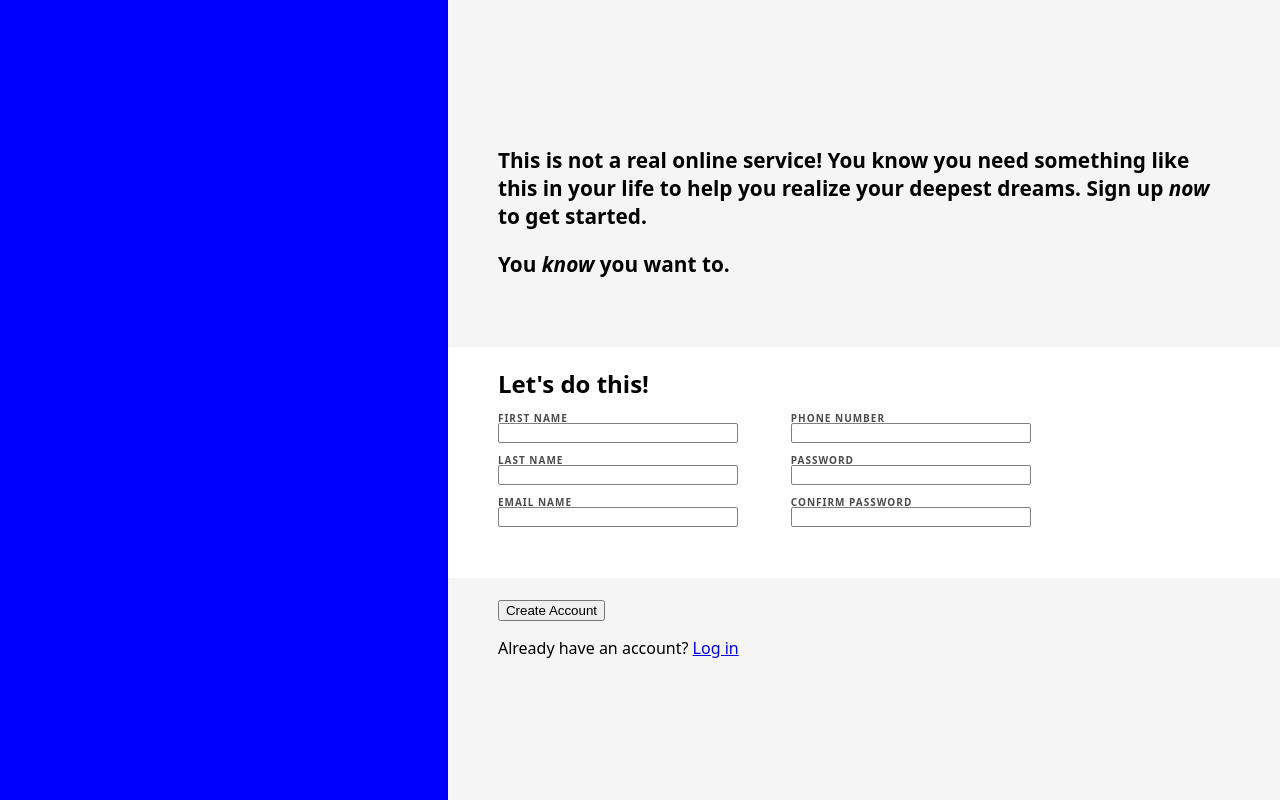
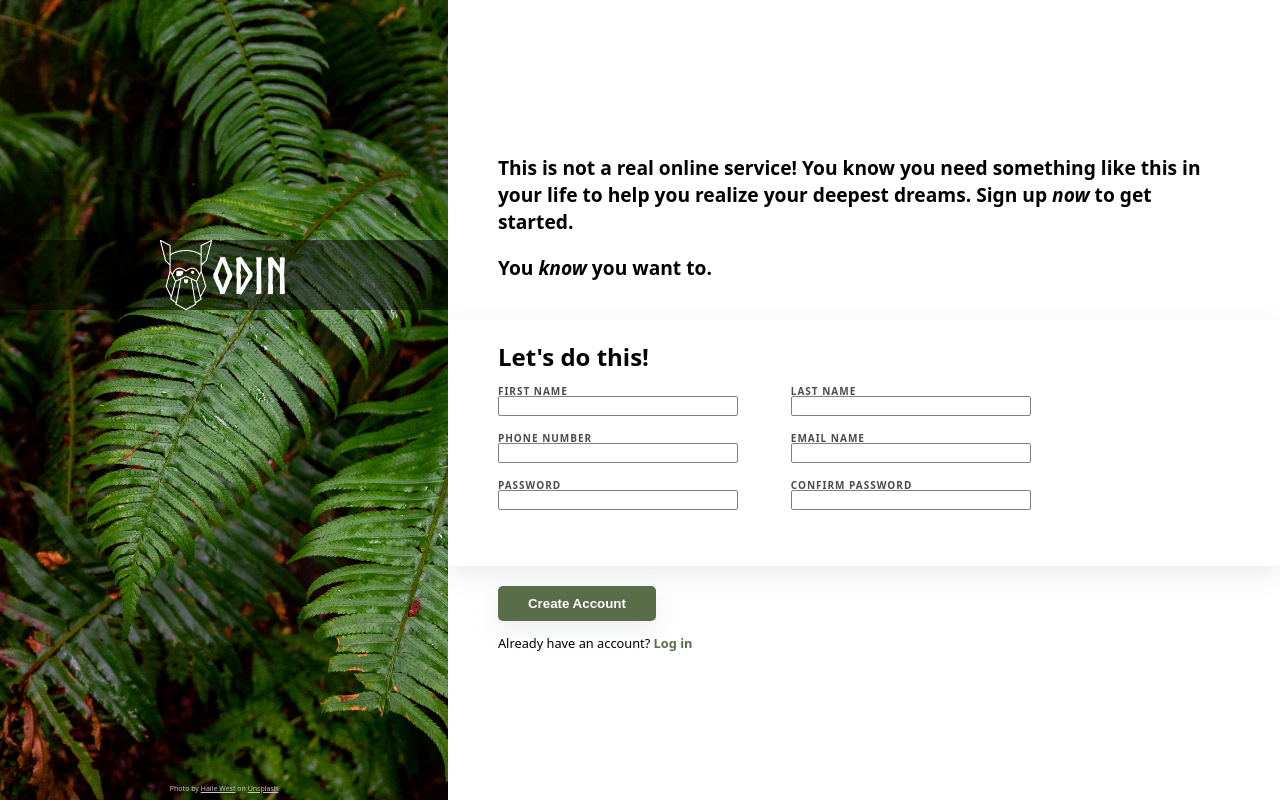
Before and after one commit to sedfarouk/TOP, a plain HTML site: page miniProjects/SignUp-Form/index.html in a window 1280 px wide. Drawn offline with Linux system fonts and the light colour scheme.

Commit message:
finish mvp of project

```diff
--- a/miniProjects/SignUp-Form/index.html
+++ b/miniProjects/SignUp-Form/index.html
@@ -9,12 +9,19 @@
     <script src="./script.js"></script>
 </head>
 <body>
-    <div class="side"></div>
+    <div class="side">
+        <div class="logo">
+            <img src="./images/odin-lined.png" alt="odin-logo">
+            <p>ODIN</p>
+        </div>
+
+        <p id="foot">Photo by <u>Haile West</u> on <u>Unsplash</u></p>
+    </div>
+
     <div class="main">
         <div class="above">
             <p>This is not a real online service! You know you need something like this in your life to help you realize your deepest dreams. Sign up <em>now</em> to get started.</em></p>
             <p>You <em>know</em> you want to.</p>
-            <br>
         </div>
 
         <div class="form-page">
@@ -26,23 +33,23 @@
                         <input type="text" id="fname" name="user_firstname">
                     </li>
                     <li>
+                        <label for="number">PHONE NUMBER</label>
+                        <input type="telephone" id="number" name="user_phone">
+                    </li>
+                    <li>
+                        <label for="password">PASSWORD</label>
+                        <input type="password" id="password" name="user_password">
+                    </li>
+                </ul>
+
+                <ul>
+                    <li>
                         <label for="lname">LAST NAME</label>
                         <input type="text" id="lname" name="user_lastname">
                     </li>
                     <li>
                         <label for="e-mail">EMAIL NAME</label>
                         <input type="email" id="e-mail" name="user_email">
-                    </li>
-                </ul>
-
-                <ul>
-                    <li>
-                        <label for="number">PHONE NUMBER</label>
-                        <input type="telephone" id="number" name="user_phone">
-                    </li>
-                    <li>
-                        <label for="password">PASSWORD</label>
-                        <input type="password" id="password" name="user_password">
                     </li>
                     <li>
                         <label for="confPassword">CONFIRM PASSWORD</label>
--- a/miniProjects/SignUp-Form/style.css
+++ b/miniProjects/SignUp-Form/style.css
@@ -1,3 +1,12 @@
+@font-face{
+    font-family: Norse-Bold;
+    src: url('./fonts/Norse-Bold.otf');
+}
+
+:root{
+    --dusky-green: #596D48;
+}
+
 body{
     min-height: 100vh;
     margin: 0;
@@ -8,13 +17,51 @@ body{
 h2{
     margin: 0;
 }
+
 .side{
-    background-color: blue;
+    background-image: url('./images/bg.jpg');
+    background-repeat:no-repeat;
+    background-size: cover;
     flex-basis: 35%;
+    color: white;
+    font-size: 0.7rem;
+    position: relative;
+    text-align: center;
+}
+
+.logo{
+    width:100%;
+    display: flex;
+    justify-content: center;
+    align-items: center;
+    font-family: Norse-Bold, sans-serif;
+    font-size: 50px;
+    height: 70px;
+    position: absolute;
+    top: 30%;
+    background-color: rgba(0, 0, 0, 0.5);
+}
+
+.logo>img{
+    width:fit-content;
+    height: 100%;
+    object-fit: contain;
+}
+
+.logo p{
+    margin: 0;
+}
+
+#foot{
+    position: absolute;
+    bottom: 0;
+    width: 100%;
+    font-size: 7px;
+    color: rgb(200, 200, 200);
 }
 
 .main{
-    background-color: whitesmoke;
+    background-color: white;
     flex-basis: 65%;
     display: flex;
     flex-direction: column;
@@ -22,7 +69,7 @@ h2{
 }
 
 .above{
-    font-size: 1.3rem;
+    font-size: 1.2rem;
     font-weight: 600;
 }
 
@@ -37,6 +84,7 @@ h2{
     padding-bottom: 20px;
     margin-top: 20px;
     margin-bottom: 20px;
+    box-shadow: rgba(149, 157, 165, 0.2) 0px 8px 24px;
 }
 
 label{
@@ -50,10 +98,15 @@ label{
 
 input{
     width: 80%;
-    margin-bottom: 15px;
+    margin-bottom: 20px;
     font-size: 14px;
     border:1px solid grey;
     border-radius: 2px;
+}
+
+input:focus, input:focus-visible{
+    border-color: blue;
+    outline: none;
 }
 
 input:invalid{
@@ -69,3 +122,31 @@ ul{
 form{
     display: flex;
 }
+
+button{
+    padding: 10px 30px;
+    background-color: var(--dusky-green);
+    border: none;
+    border-radius: 5px;
+    color: white;
+    font-weight: bold;
+    box-shadow: rgba(149, 157, 165, 0.2) 0px 8px 24px;
+}
+
+button:hover{
+    cursor: pointer;
+}
+
+button:active{
+    opacity: 0.85;
+}
+
+.below{
+    font-size: 0.8rem;
+}
+
+a{
+    font-weight: 600;
+    color: var(--dusky-green);
+    text-decoration: none;
+}
```
Also changed, not shown: miniProjects/SignUp-Form/fonts/Norse-Bold.otf (added), miniProjects/SignUp-Form/images/bg.jpg (added), miniProjects/SignUp-Form/images/odin-lined.png (added).
